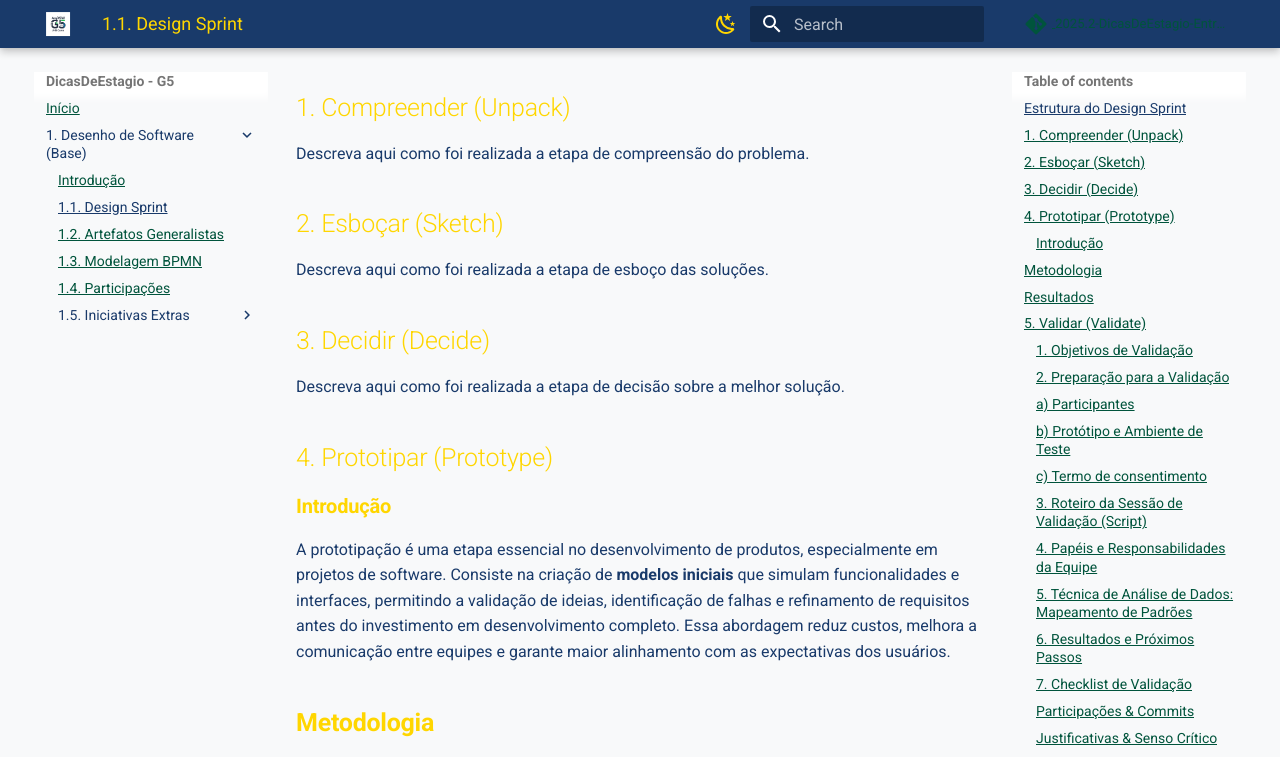
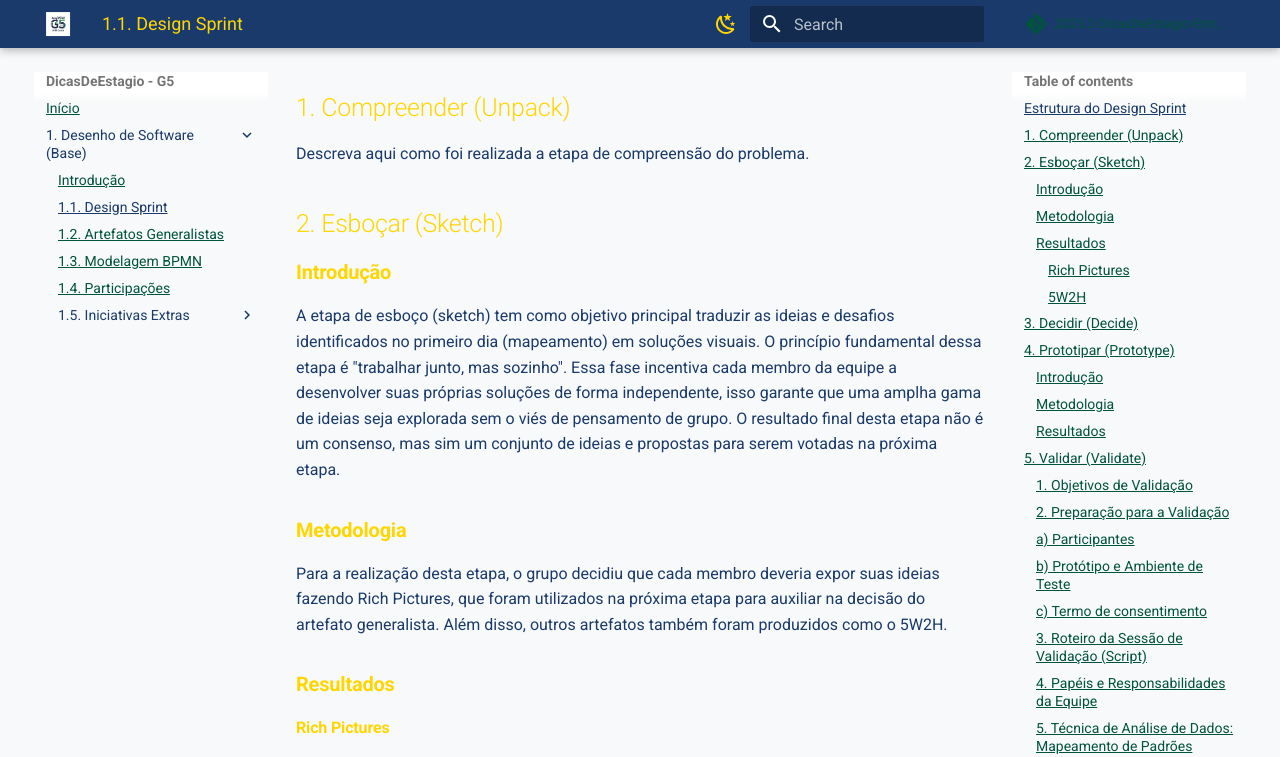
Before and after one commit to UnBArqDsw2025-2-Turma02/2025.2-T02_G5_DicasDeEstagio_Entrega03, an MkDocs documentation site: the page built from docs/Base/Design-sprint/DesignSprint.md, in a window 1280 px wide and 1400 px high, scrolled down 256 px. Shown: the top 757 px of the window. Built offline with MkDocs 1.6.1 and Material for MkDocs 9.7.7, drawn with Linux system fonts in a browser that asks for light colours; comment, search, counter and statistics services are not loaded; some of the changed text lies outside the part shown; grey boxes are pictures that could not be loaded.

Commit message:
docs: Design Sprint - Sketch

```diff
--- a/docs/Base/Design-sprint/DesignSprint.md
+++ b/docs/Base/Design-sprint/DesignSprint.md
@@ -8,7 +8,24 @@ Usando a lista de projetos indicados por grupo para o período letivo vigente, r
 Descreva aqui como foi realizada a etapa de compreensão do problema.
 
 ## 2. Esboçar (Sketch)
-Descreva aqui como foi realizada a etapa de esboço das soluções.
+
+### **Introdução**
+
+A etapa de esboço (sketch) tem como objetivo principal traduzir as ideias e desafios identificados no primeiro dia (mapeamento) em soluções visuais. O princípio fundamental dessa etapa é "trabalhar junto, mas sozinho". Essa fase incentiva cada membro da equipe a desenvolver suas próprias soluções de forma independente, isso garante que uma amplha gama de ideias seja explorada sem o viés de pensamento de grupo. O resultado final desta etapa não é um consenso, mas sim um conjunto de ideias e propostas para serem votadas na próxima etapa.
+
+### **Metodologia**
+
+Para a realização desta etapa, o grupo decidiu que cada membro deveria expor suas ideias fazendo Rich Pictures, que foram utilizados na próxima etapa para auxiliar na decisão do artefato generalista. Além disso, outros artefatos também foram produzidos como o 5W2H.
+
+### **Resultados**
+
+#### Rich Pictures
+
+<iframe width="768" height="496" src="https://miro.com/app/live-embed/uXjVJNoiQ50=/?focusWidget=3458764639522669176&embedMode=view_only_without_ui&embedId=231337506577" frameborder="0" scrolling="no" allow="fullscreen; clipboard-read; clipboard-write" allowfullscreen></iframe>
+
+#### 5W2H
+
+<iframe width="768" height="496" src="https://miro.com/app/live-embed/uXjVJNoiQ50=/?focusWidget=3458764639523264579&embedMode=view_only_without_ui&embedId=836594742614" frameborder="0" scrolling="no" allow="fullscreen; clipboard-read; clipboard-write" allowfullscreen></iframe>
 
 ## 3. Decidir (Decide)
 Descreva aqui como foi realizada a etapa de decisão sobre a melhor solução.
@@ -19,7 +36,7 @@ Descreva aqui como foi realizada a etapa de decisão sobre a melhor solução.
 
 A prototipação é uma etapa essencial no desenvolvimento de produtos, especialmente em projetos de software. Consiste na criação de __modelos iniciais__ que simulam funcionalidades e interfaces, permitindo a validação de ideias, identificação de falhas e refinamento de requisitos antes do investimento em desenvolvimento completo. Essa abordagem reduz custos, melhora a comunicação entre equipes e garante maior alinhamento com as expectativas dos usuários.
 
-## __Metodologia__
+### __Metodologia__
 
 Optamos por desenvolver um protótipo de alta fidelidade utilizando a plataforma [Figma](https://figma.com), visando proporcionar uma visão clara e interativa do produto final.
 
@@ -30,7 +47,7 @@ Os membros envolvidos na elaboração do protótipo foram:
 - Daniel Ferreira
 - Paulo Cerqueira
 
-## __Resultados__
+### __Resultados__
 
 <iframe style="border: 1px solid rgba(0, 0, 0, 0.1);" width="800" height="450" src="https://embed.figma.com/design/lB8oMh7D1uVZTKp1AudwF0/GRUPO-5--ARQUITETURA?node-id=7-17&embed-host=share" allowfullscreen></iframe>
 
@@ -137,22 +154,23 @@ Com base na análise, o resultado da validação se enquadrará em uma de três
 *   [ ] Reunião de síntese e análise realizada com a equipe de validação.
 *   [ ] Relatório de insights e plano de próximos passos definido e acordado com toda a equipe.
 
-### Participações & Commits
+## Participações & Commits
 Inclua o quadro de participações e os commits dos membros.
 
-### Justificativas & Senso Crítico
+## Justificativas & Senso Crítico
 Inclua as justificativas e o senso crítico sobre o trabalho realizado.
 
-### Comentários Gerais sobre o Trabalho em Equipe
+## Comentários Gerais sobre o Trabalho em Equipe
 Inclua comentários gerais sobre o trabalho em equipe.
 
-### Referências
+## Referências
 *   [GV Design Sprint Guide](https://www.gv.com/sprint/)
 *   [The Product Design Sprint: Validate (Day 5) - GV Library](https://library.gv.com/the-product-design-sprint-validate-day-5-761292b20d05)
 *   [Interaction Design Foundation - Design Sprints](https://www.interaction-design.org/literature/topics/design-sprints)
 
-### __Histórico de Versão__
+## __Histórico de Versão__
 
 | Versão | Alteração                 | Autor(es)      | Revisor(es)   |
 | ------ | ------------------------- | -------------- | ------------- |
 | 1.0    | Criação do documento      | Paulo Cerqueira    | Daniel Ferreira |
+| 1.1    | Adição da etapa Sketch     | [Henrique Martins Alencar](https://github.com/henryqma)    |  |
```
